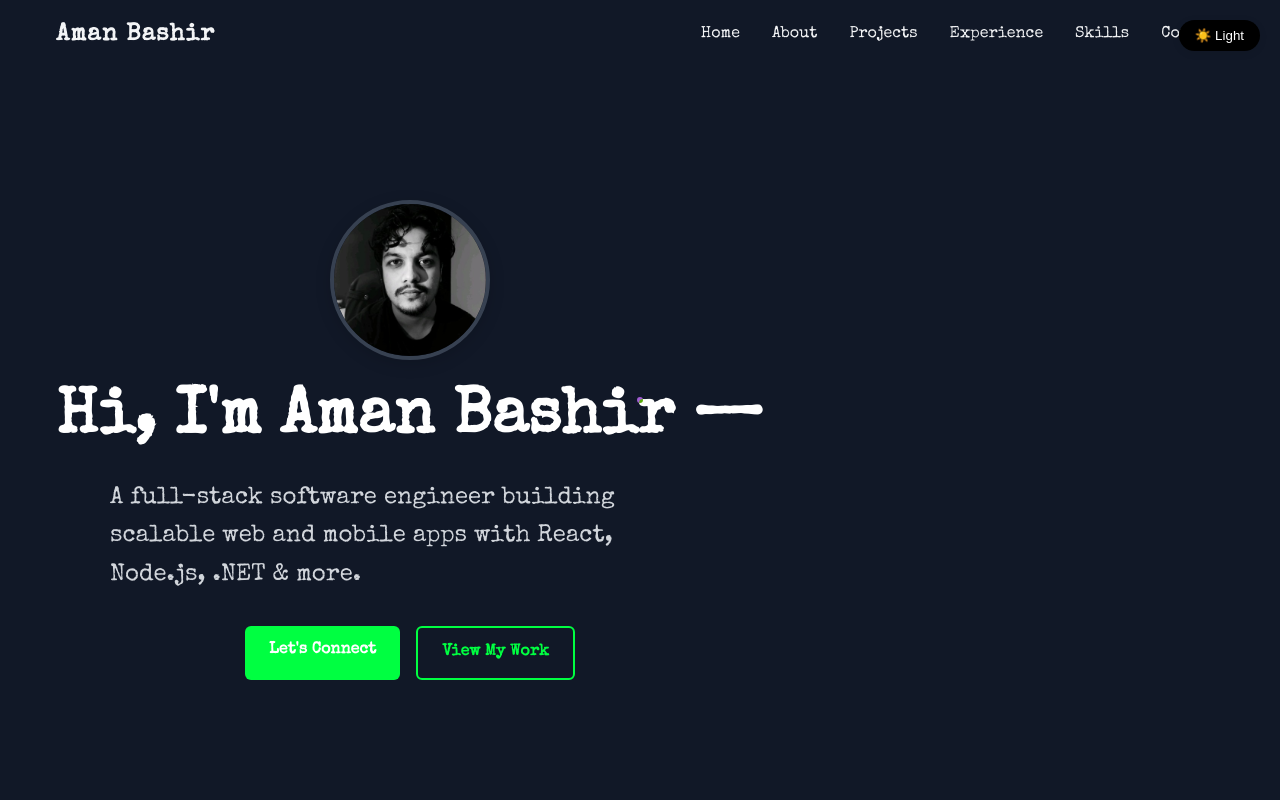
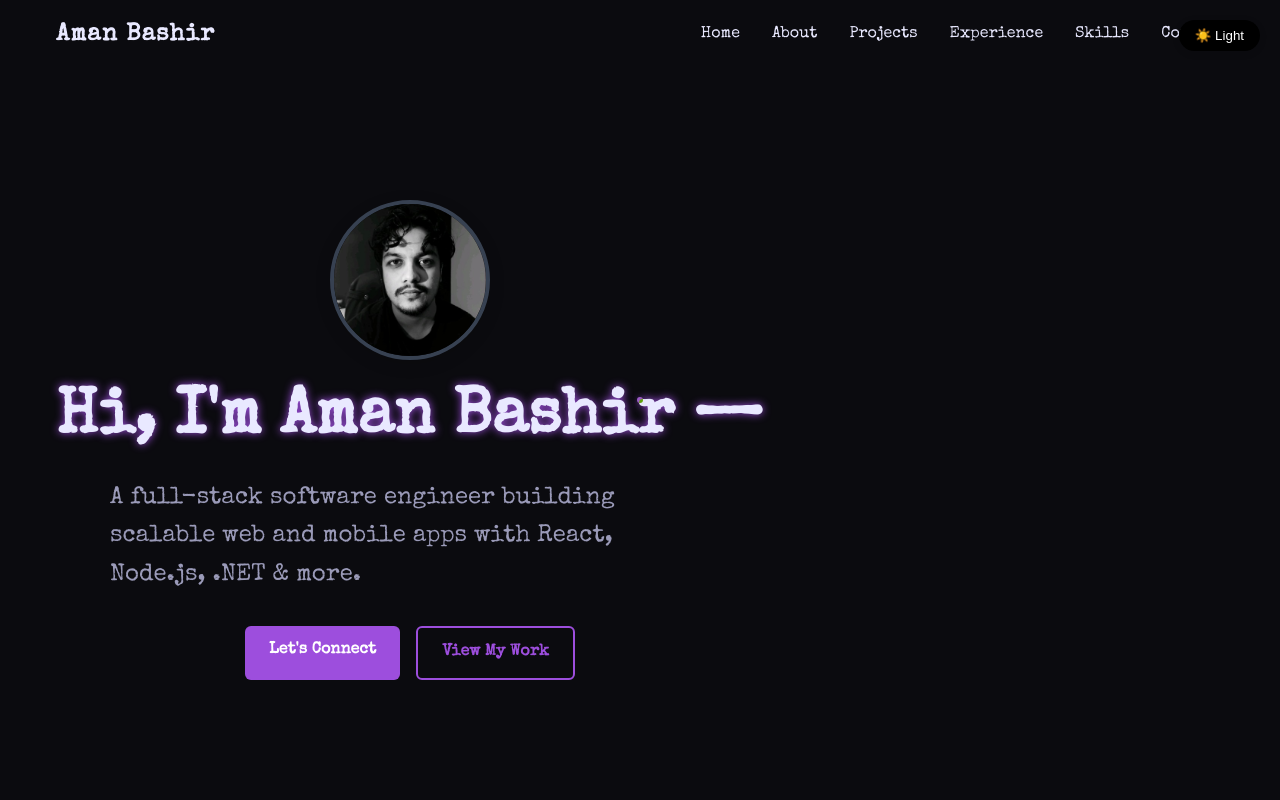
Before and after one commit to aman-technyx/amanbashir.dev, a React (Vite) app: page / in a window 1280 px wide. Shown: the top 800 px of the page. Built offline with nearby package versions, Linux system fonts and the light colour scheme.

Commit message:
update theme to purple

```diff
--- a/src/components/FeatureProject.jsx
+++ b/src/components/FeatureProject.jsx
@@ -243,7 +243,7 @@ const FeatureProject = () => {
                     <h2 className="section-title">
                         Featured Projects
                     </h2>
-                    <p className="mx-auto">
+                    <p className="mx-auto text-secondary text-lg max-w-2xl">
                         A showcase of my most impactful projects from 2018-2025.
                     </p>
                 </motion.div>
--- a/src/styles/main.scss
+++ b/src/styles/main.scss
@@ -1,12 +1,12 @@
 @import url('https://fonts.googleapis.com/css2?family=Special+Elite&display=swap');
 
 // SCSS Variables (move these to the top!)
-$primary-color: #00ff41;
-$secondary-color: #00cc33;
-$text-color: #1f2937;
-$light-text: #6b7280;
-$background-color: #ffffff;
-$section-bg: #f3f4f6;
+$primary-color: #5A189A;
+$secondary-color: #E5389B;
+$text-color: #1B1B1B;
+$light-text: #6A5F85;
+$background-color: #F9F7FF;
+$section-bg: #E2D8F3;
 $font-family: 'Special Elite', cursive, sans-serif;
 
 // Tailwind CSS Directives
@@ -95,23 +95,23 @@ $font-family: 'Special Elite', cursive, sans-serif;
     --background-light: #eeeeee;
 
     /* Text and UI Colors */
-    --text-primary: #1f2937;
-    --text-secondary: #6b7280;
-    --text-muted: #9ca3af;
-    --heading-color: #111827;
-    --paragraph-color: #374151;
+    --text-primary: #1B1B1B;
+    --text-secondary: #6A5F85;
+    --text-muted: #6A5F85;
+    --heading-color: #1B1B1B;
+    --paragraph-color: #1B1B1B;
     --link-color: #{$primary-color};
     --link-hover-color: #{$secondary-color};
 
     /* Background Colors */
-    --bg-primary: #ffffff;
-    --bg-secondary: #f9fafb;
-    --bg-tertiary: #f3f4f6;
+    --bg-primary: #F9F7FF;
+    --bg-secondary: #E2D8F3;
+    --bg-tertiary: #E2D8F3;
     --bg-card: #ffffff;
     --bg-overlay: rgba(0, 0, 0, 0.1);
 
     /* Border Colors */
-    --border-primary: #e5e7eb;
+    --border-primary: #E2D8F3;
     --border-secondary: #d1d5db;
     --border-focus: #{$primary-color};
 
@@ -199,32 +199,32 @@ $font-family: 'Special Elite', cursive, sans-serif;
     --gray-light: #1f2937;
     --gray-medium: #9ca3af;
     --gray-dark: #f9fafb;
-    --blue-primary: #{$primary-color};
-    --blue-secondary: #{$secondary-color};
+    --blue-primary: #9D4EDD;
+    --blue-secondary: #FF5EDF;
     --purple-twitch: #a855f7;
     --border-white: #374151;
     --background-light: #374151;
 
     /* Text and UI Colors (Dark Mode) */
-    --text-primary: #f3f4f6;
-    --text-secondary: #d1d5db;
-    --text-muted: #9ca3af;
-    --heading-color: #ffffff;
-    --paragraph-color: #e5e7eb;
-    --link-color: #{$primary-color};
-    --link-hover-color: #{$secondary-color};
+    --text-primary: #E9E9FF;
+    --text-secondary: #9A9AB8;
+    --text-muted: #9A9AB8;
+    --heading-color: #E9E9FF;
+    --paragraph-color: #E9E9FF;
+    --link-color: #9D4EDD;
+    --link-hover-color: #FF5EDF;
 
     /* Background Colors (Dark Mode) */
-    --bg-primary: #111827;
-    --bg-secondary: #1f2937;
-    --bg-tertiary: #374151;
-    --bg-card: #1f2937;
+    --bg-primary: #0B0B0F;
+    --bg-secondary: #1C1C24;
+    --bg-tertiary: #1C1C24;
+    --bg-card: #1C1C24;
     --bg-overlay: rgba(0, 0, 0, 0.3);
 
     /* Border Colors (Dark Mode) */
-    --border-primary: #374151;
+    --border-primary: #1C1C24;
     --border-secondary: #4b5563;
-    --border-focus: #{$primary-color};
+    --border-focus: #9D4EDD;
 
     /* Shadow Colors (Dark Mode) */
     --shadow-light: rgba(0, 0, 0, 0.25);
@@ -874,6 +874,22 @@ h6 {
     margin-bottom: 1rem;
 }
 
+// Dark mode neon glow for headings
+.dark h1,
+.dark h2,
+.dark h3,
+.dark h4,
+.dark h5,
+.dark h6,
+.app.dark-theme h1,
+.app.dark-theme h2,
+.app.dark-theme h3,
+.app.dark-theme h4,
+.app.dark-theme h5,
+.app.dark-theme h6 {
+    text-shadow: 0 0 8px var(--blue-primary);
+}
+
 // Buttons
 .btn {
     display: inline-block;
@@ -887,19 +903,25 @@ h6 {
     &-primary {
         background-color: var(--blue-primary);
         color: white;
+        transition: all 0.3s ease;
 
         &:hover {
-            background-color: var(--blue-secondary);
+            background: linear-gradient(90deg, var(--blue-primary) 0%, var(--blue-secondary) 100%);
+            transform: translateY(-2px);
+            box-shadow: 0 4px 12px rgba(157, 78, 221, 0.3);
         }
     }
 
     &-outline {
         border: 2px solid var(--blue-primary);
         color: var(--blue-primary);
+        transition: all 0.3s ease;
 
         &:hover {
-            background-color: var(--blue-primary);
+            background: linear-gradient(90deg, var(--blue-primary) 0%, var(--blue-secondary) 100%);
             color: white;
+            transform: translateY(-2px);
+            box-shadow: 0 4px 12px rgba(157, 78, 221, 0.3);
         }
     }
 }
```
